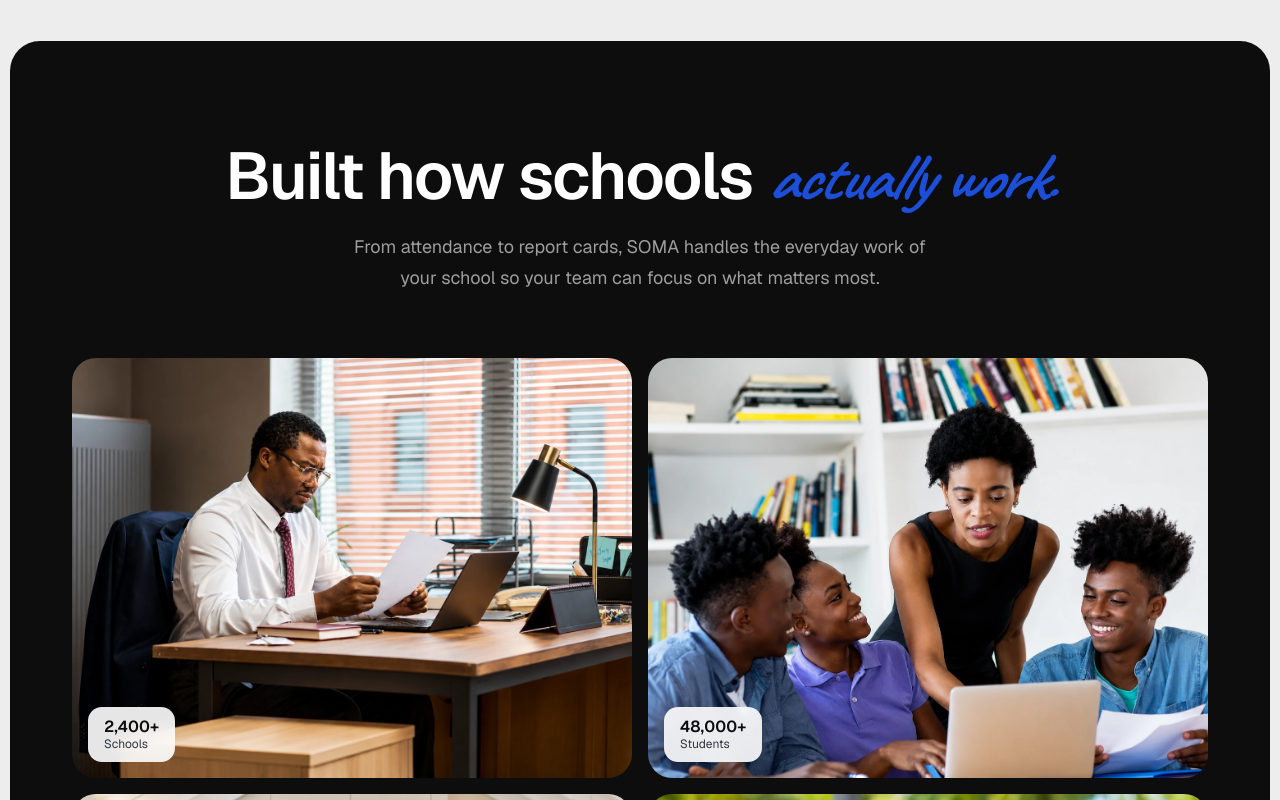
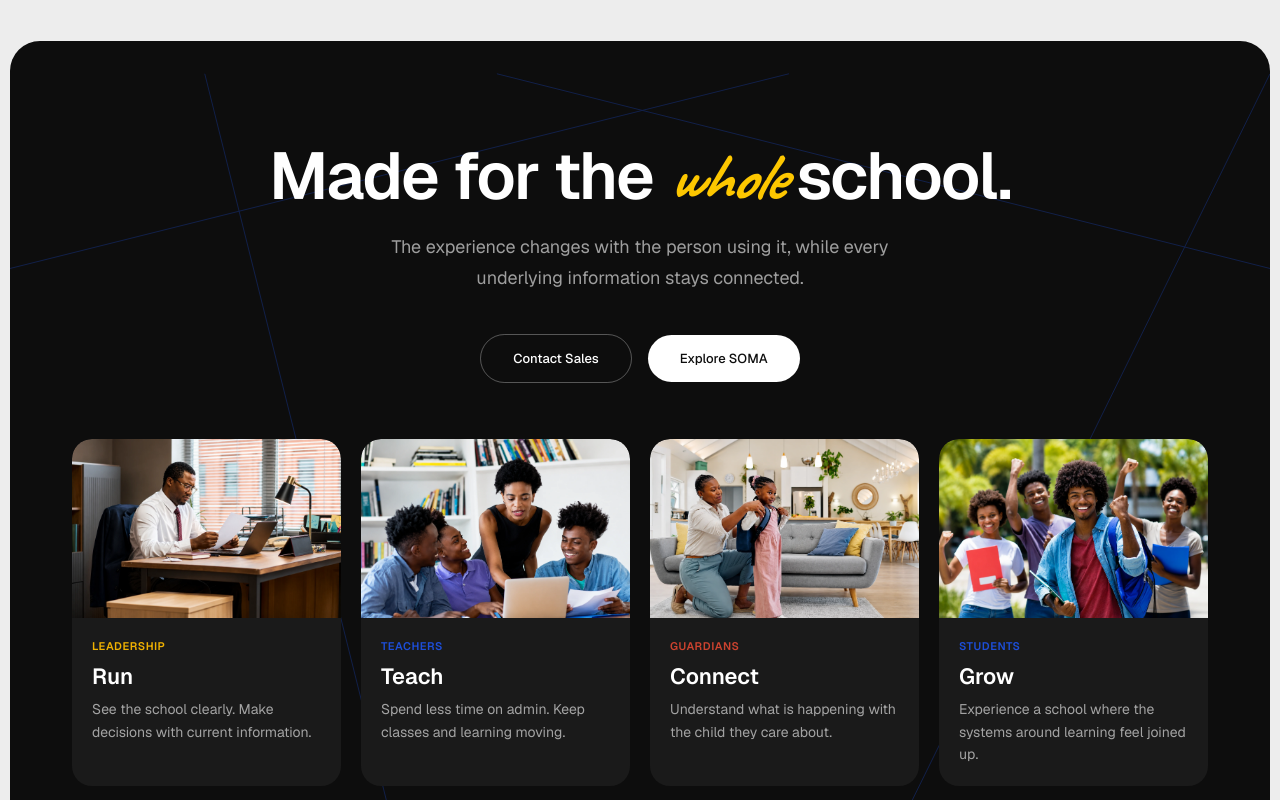
Before and after one commit to nimaappsss-web/soma-landing, a Next.js app: page / in a window 1280 px wide. Shown: the part 3440-4240 px from the top of the page. Built offline with nearby package versions, Linux system fonts and the light colour scheme.

Commit message:
fix: section 5 - dark bg, 4 role cards with images, labels, titles, descriptions, CTA buttons

```diff
--- a/src/features/landing/components/FifthSection.tsx
+++ b/src/features/landing/components/FifthSection.tsx
@@ -1,67 +1,118 @@
 import Image from "next/image";
+import Link from "next/link";
 
-const images = [
+const cards = [
   {
-    src: "/made1.webp",
-    alt: "School management",
-    badge: { label: "Schools", value: "2,400+" },
+    image: "/made1.webp",
+    label: "LEADERSHIP",
+    labelColor: "text-yellow-500",
+    title: "Run",
+    description:
+      "See the school clearly. Make decisions with current information.",
   },
   {
-    src: "/made2.webp",
-    alt: "Student tracking",
-    badge: { label: "Students", value: "48,000+" },
+    image: "/made2.webp",
+    label: "TEACHERS",
+    labelColor: "text-soma-blue",
+    title: "Teach",
+    description:
+      "Spend less time on admin. Keep classes and learning moving.",
   },
   {
-    src: "/made3.webp",
-    alt: "Staff management",
-    badge: { label: "Staff", value: "6,200+" },
+    image: "/made3.webp",
+    label: "GUARDIANS",
+    labelColor: "text-soma-red",
+    title: "Connect",
+    description:
+      "Understand what is happening with the child they care about.",
   },
   {
-    src: "/made4.webp",
-    alt: "Parent engagement",
-    badge: { label: "Parents", value: "32,000+" },
+    image: "/made4.webp",
+    label: "STUDENTS",
+    labelColor: "text-soma-blue",
+    title: "Grow",
+    description:
+      "Experience a school where the systems around learning feel joined up.",
   },
 ];
 
 export function FifthSection() {
   return (
-    <section className="w-full bg-soma-black rounded-[30px] mt-[72px] mb-[86px] overflow-hidden">
-      <div className="max-w-[1294px] mx-auto px-[18px] md:px-[62px] py-[72px] md:py-[100px]">
+    <section className="w-full bg-soma-black rounded-[30px] mt-[72px] mb-[86px] overflow-hidden relative">
+      {/* Blue geometric lines background */}
+      <div className="absolute inset-0 opacity-30">
+        <svg
+          className="w-full h-full"
+          viewBox="0 0 1294 800"
+          fill="none"
+          xmlns="http://www.w3.org/2000/svg"
+        >
+          <path
+            d="M200 0L400 800M0 200L800 0M1294 0L900 800M1294 200L500 0"
+            stroke="#1D4ED8"
+            strokeWidth="1"
+          />
+        </svg>
+      </div>
+
+      <div className="relative z-10 max-w-[1294px] mx-auto px-[18px] md:px-[62px] pt-[72px] md:pt-[100px] pb-[72px] md:pb-[100px]">
         {/* Header */}
-        <div className="text-center mb-12 md:mb-16">
+        <div className="text-center mb-10 md:mb-14">
           <h2 className="text-[32px] sm:text-[40px] md:text-[52px] lg:text-[66px] font-semibold leading-[1.05] tracking-tight text-white mb-5">
-            Built how schools{" "}
-            <span className="font-hand font-bold text-soma-blue italic">
-              actually work.
-            </span>
+            Made for the{" "}
+            <span className="font-hand font-bold text-yellow-400 italic">
+              whole
+            </span>{" "}
+            school.
           </h2>
-          <p className="text-[14px] md:text-[16px] lg:text-[18px] text-white/60 leading-[1.7] max-w-[600px] mx-auto">
-            From attendance to report cards, SOMA handles the everyday work of
-            your school so your team can focus on what matters most.
+          <p className="text-[14px] md:text-[16px] lg:text-[18px] text-white/60 leading-[1.7] max-w-[500px] mx-auto mb-8 md:mb-10">
+            The experience changes with the person using it, while every
+            underlying information stays connected.
           </p>
+          <div className="flex items-center justify-center gap-3 md:gap-4">
+            <Link
+              href="#contact-sales"
+              className="px-6 md:px-8 py-3 md:py-3.5 text-[12px] md:text-[13px] font-medium text-white border border-white/30 rounded-full hover:bg-white/10 transition-colors"
+            >
+              Contact Sales
+            </Link>
+            <Link
+              href="#explore"
+              className="px-6 md:px-8 py-3 md:py-3.5 text-[12px] md:text-[13px] font-medium text-soma-black bg-white rounded-full hover:bg-white/90 transition-colors"
+            >
+              Explore SOMA
+            </Link>
+          </div>
         </div>
 
-        {/* Image Grid */}
-        <div className="grid grid-cols-2 gap-3 md:gap-4">
-          {images.map((img, i) => (
-            <div key={i} className="relative rounded-[20px] md:rounded-[24px] overflow-hidden">
-              <Image
-                src={img.src}
-                alt={img.alt}
-                width={600}
-                height={400}
-                className="w-full h-auto aspect-[4/3] object-cover object-center"
-              />
-              {/* Floating badge */}
-              <div className="absolute bottom-3 md:bottom-4 left-3 md:left-4 bg-white/90 backdrop-blur-sm rounded-[14px] px-3 md:px-4 py-2 md:py-2.5 flex items-center gap-2 md:gap-3">
-                <div>
-                  <p className="text-[14px] md:text-[16px] font-semibold text-soma-black leading-tight">
-                    {img.badge.value}
-                  </p>
-                  <p className="text-[11px] md:text-[12px] text-gray-4 leading-tight">
-                    {img.badge.label}
-                  </p>
-                </div>
+        {/* Cards Grid */}
+        <div className="grid grid-cols-1 sm:grid-cols-2 lg:grid-cols-4 gap-4 md:gap-5">
+          {cards.map((card, i) => (
+            <div
+              key={i}
+              className="bg-[#1A1A1A] rounded-[20px] overflow-hidden"
+            >
+              <div className="rounded-t-[20px] overflow-hidden">
+                <Image
+                  src={card.image}
+                  alt={card.title}
+                  width={400}
+                  height={260}
+                  className="w-full h-auto aspect-[3/2] object-cover object-center"
+                />
+              </div>
+              <div className="p-4 md:p-5">
+                <p
+                  className={`text-[11px] font-semibold tracking-wider uppercase mb-2 ${card.labelColor}`}
+                >
+                  {card.label}
+                </p>
+                <h3 className="text-[20px] md:text-[22px] font-semibold text-white mb-2 leading-tight">
+                  {card.title}
+                </h3>
+                <p className="text-[13px] md:text-[14px] text-white/60 leading-[1.6]">
+                  {card.description}
+                </p>
               </div>
             </div>
           ))}
```
